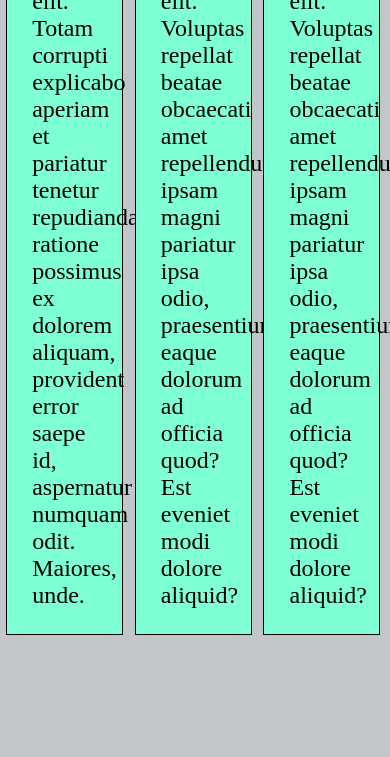
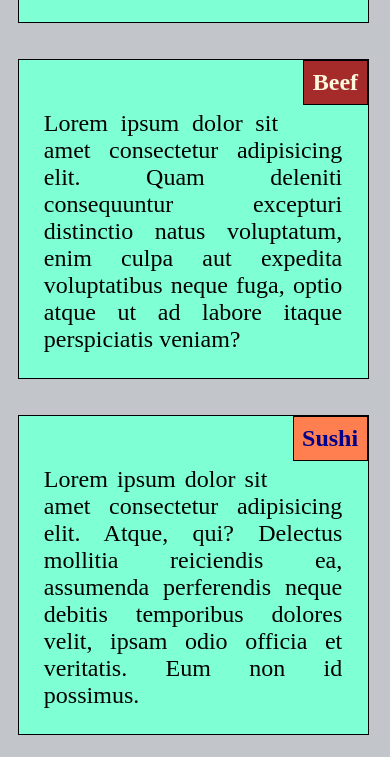
Before and after one commit to FleuryDev/module2-solution, a plain HTML site: page index.html in a window 390 px wide. Shown: the part 429-1186 px from the top of the page. Before the commit the page ends 1074 px from the top, so only its background shows below. Drawn offline with Linux system fonts and the light colour scheme.

Commit message:
fichier html et doc css modifiés et ajoutés

```diff
--- a/css/styles.css
+++ b/css/styles.css
@@ -16,7 +16,7 @@ body{
 .title{
     position: relative;
     float: left;
-    font-size: 4rem;
+    font-size: 4vh;
     font-style: normal;
     font-weight: bold;
     font-family: 'Courier New', Courier, monospace Cambria, Cochin, Georgia, Times, 'Times New Roman', serif ;
@@ -28,6 +28,7 @@ body{
 }
 
 .articles{
+    display: block;
     position: relative;
     float: left;
     width: 30%;
@@ -39,7 +40,7 @@ body{
     font-size: 150%;
 }
 
-.articles span{
+ .span1, .span2, .span3{
     position: relative;
     float: right;
     top: -3vh;
@@ -65,23 +66,29 @@ body{
     color: darkblue;
 }
 
+.content{
+    position: relative;
+    margin-top: 3vh;
+    text-align: justify;
+}
+
+/* for tablet*/
 @media screen and (max-width: 992px) {
 
-    .span1, .span2{
+    .articles{
         width: 45%;
+        margin: 2.5%;
     }
-    .span3{
+    .art3{
         width: 90%;
+        margin: 4.5%;
     }
 }
 
-
+/* mobil*/
 @media screen and (max-width: 767px) {
-
-    .span1, .span2{
-        width: 45%;
-    }
-    .span3{
+    .articles{
         width: 90%;
+        margin: 4.5%;
     }
 }
--- a/index.html
+++ b/index.html
@@ -9,18 +9,23 @@
 </head>
 <body>
     <div class="title">Our Menu</div>
-    <div class="articles">
+    <div class="articles ">
         <span class="span1">Chicken</span>
-
-            Lorem ipsum dolor sit amet consectetur adipisicing elit. Totam corrupti explicabo aperiam et pariatur tenetur repudiandae ratione possimus ex dolorem aliquam, provident error saepe id, aspernatur numquam odit. Maiores, unde.
-    </div>
-    <div class="articles">
+        <div class="content">
+            Lorem ipsum dolor sit amet, consectetur adipisicing elit. Exercitationem ipsa, aut doloribus porro dolorum, tempore omnis veniam dolores voluptatum ipsam id iusto veritatis blanditiis inventore repellat est pariatur, alias cum!
+        </div>
+     </div>
+    <div class="articles ">
         <span class="span2">Beef</span>
-        Lorem ipsum dolor sit amet consectetur adipisicing elit. Voluptas repellat beatae obcaecati amet repellendus ipsam magni pariatur ipsa odio, praesentium eaque dolorum ad officia quod? Est eveniet modi dolore aliquid?
-    </div>
-    <div class="articles">
+        <div class="content">
+            Lorem ipsum dolor sit amet consectetur adipisicing elit. Quam deleniti consequuntur excepturi distinctio natus voluptatum, enim culpa aut expedita voluptatibus neque fuga, optio atque ut ad labore itaque perspiciatis veniam?
+        </div>
+     </div>
+    <div class="articles art3">
         <span class="span3">Sushi</span>
-        Lorem ipsum dolor sit amet consectetur adipisicing elit. Voluptas repellat beatae obcaecati amet repellendus ipsam magni pariatur ipsa odio, praesentium eaque dolorum ad officia quod? Est eveniet modi dolore aliquid?
-    </div>
+        <div class="content">
+            Lorem ipsum dolor sit amet consectetur adipisicing elit. Atque, qui? Delectus mollitia reiciendis ea, assumenda perferendis neque debitis temporibus dolores velit, ipsam odio officia et veritatis. Eum non id possimus.
+        </div>
+      </div>
 </body>
 </html>
```
